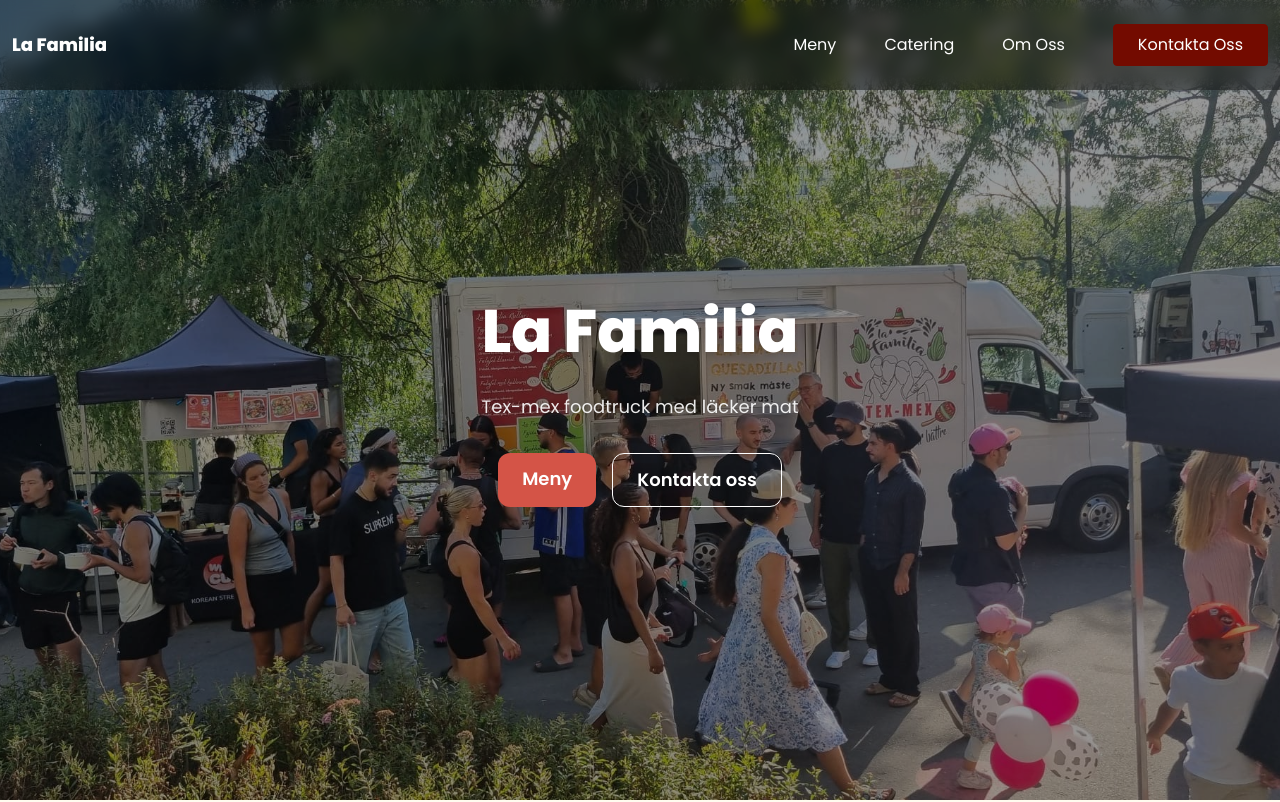
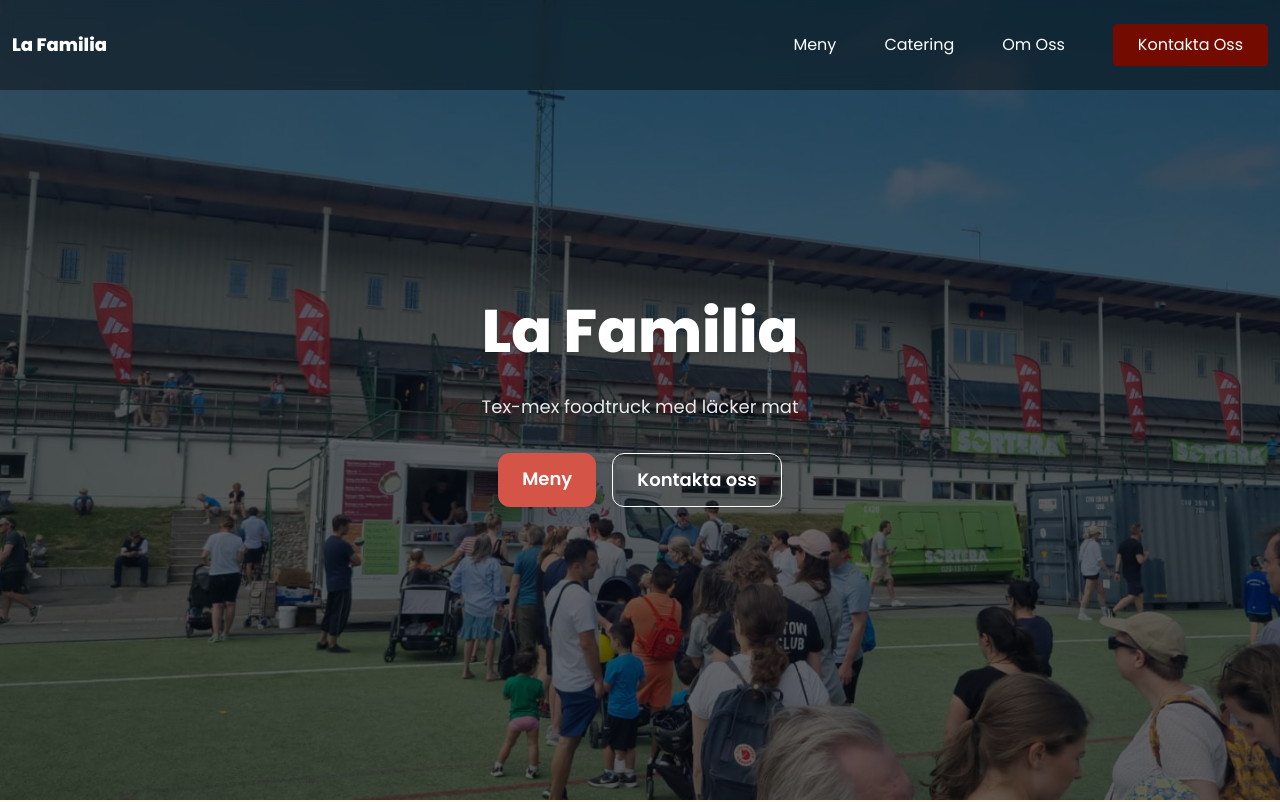
Before and after one commit to jmattaa/lafamilia, a React (Vite) app: page / in a window 1280 px wide. Shown: the top 802 px of the page. Built offline with nearby package versions, Linux system fonts and the light colour scheme.

Commit message:
my man didn't like the hero image thou i liked it :(

```diff
--- a/src/App.tsx
+++ b/src/App.tsx
@@ -14,7 +14,7 @@ function App() {
             <Hero
                 title="La Familia"
                 description="Tex-mex foodtruck med läcker mat"
-                image="foodtruckhornstull.jpg"
+                image="foodtruckqeue.jpg"
                 ctas={
                     [
                         {
--- a/src/sections/carousel.tsx
+++ b/src/sections/carousel.tsx
@@ -10,7 +10,6 @@ const images = [
     "/foodtruckkungs.jpg",
     "/foodtruckkungs1.jpg",
     "/foodtruckqeue.jpg",
-    "/foodtuck.jpg",
 ];
 
 const variants = {
--- a/src/sections/catering.tsx
+++ b/src/sections/catering.tsx
@@ -59,7 +59,7 @@ function Catering() {
             >
                 <div className="w-full lg:w-2/3 overflow-hidden rounded-2xl shadow-lg">
                     <motion.img
-                        src="foodtruckqeue.jpg"
+                        src="foodtruckhornstull.jpg"
                         alt="foodtruck"
                         className="w-full h-auto object-cover"
                     />
--- a/src/sections/hero.tsx
+++ b/src/sections/hero.tsx
@@ -17,10 +17,10 @@ export default function Hero({ title, description, image, ctas }: HeroProps) {
             <motion.img
                 src={image}
                 alt={title}
-                className="absolute inset-0 w-full h-full object-cover brightness-60"
+                className="absolute inset-0 w-full h-full object-cover brightness-40"
                 initial={{ scale: 1.1 }}
                 animate={{ scale: 1 }}
-                transition={{ duration: .8, ease: "easeOut" }}
+                transition={{ duration: .6, ease: "easeOut" }}
             />
 
             {/* Overlay Content */}
```
Also changed, not shown: public/foodtruck.jpg, public/foodtuck.jpg (deleted).
